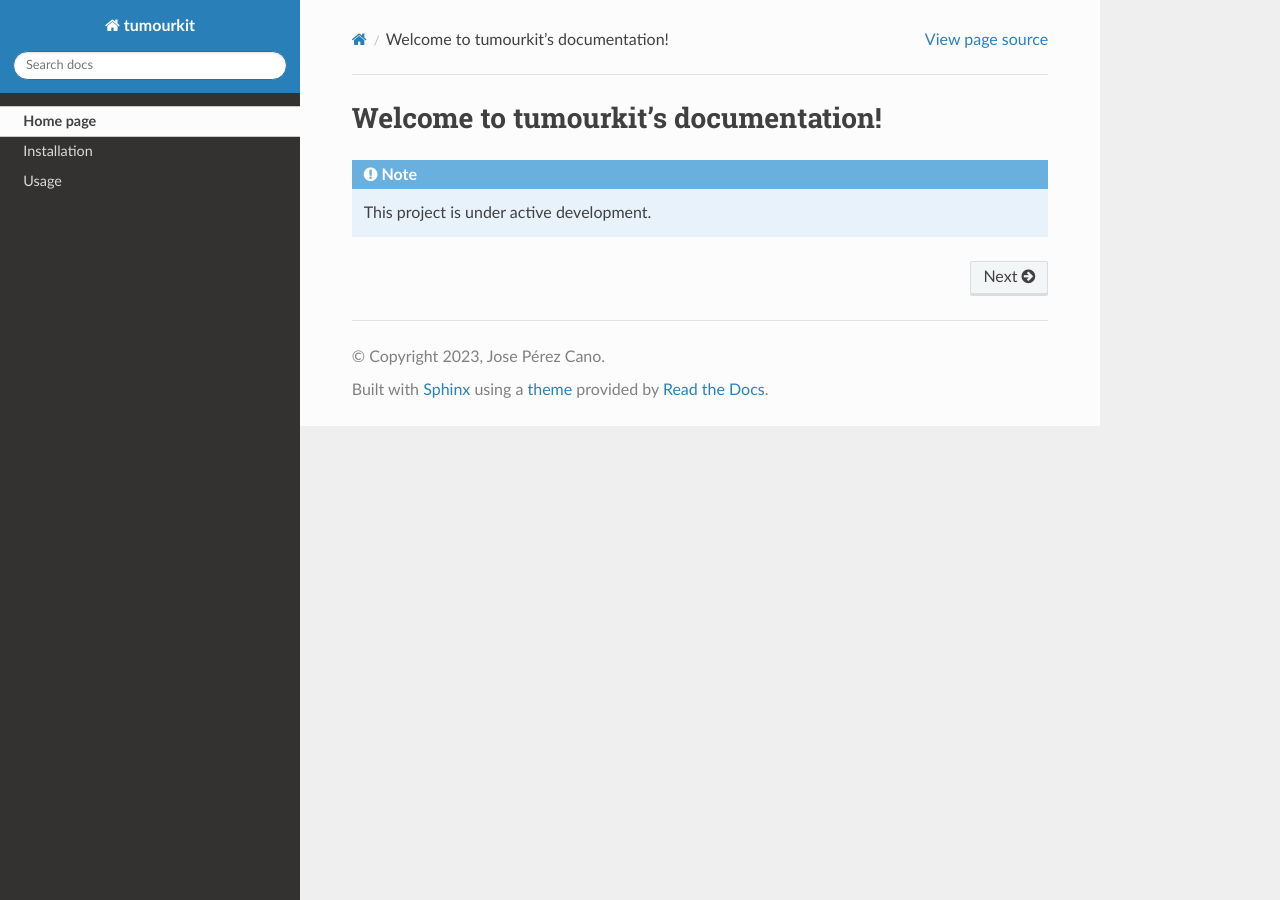
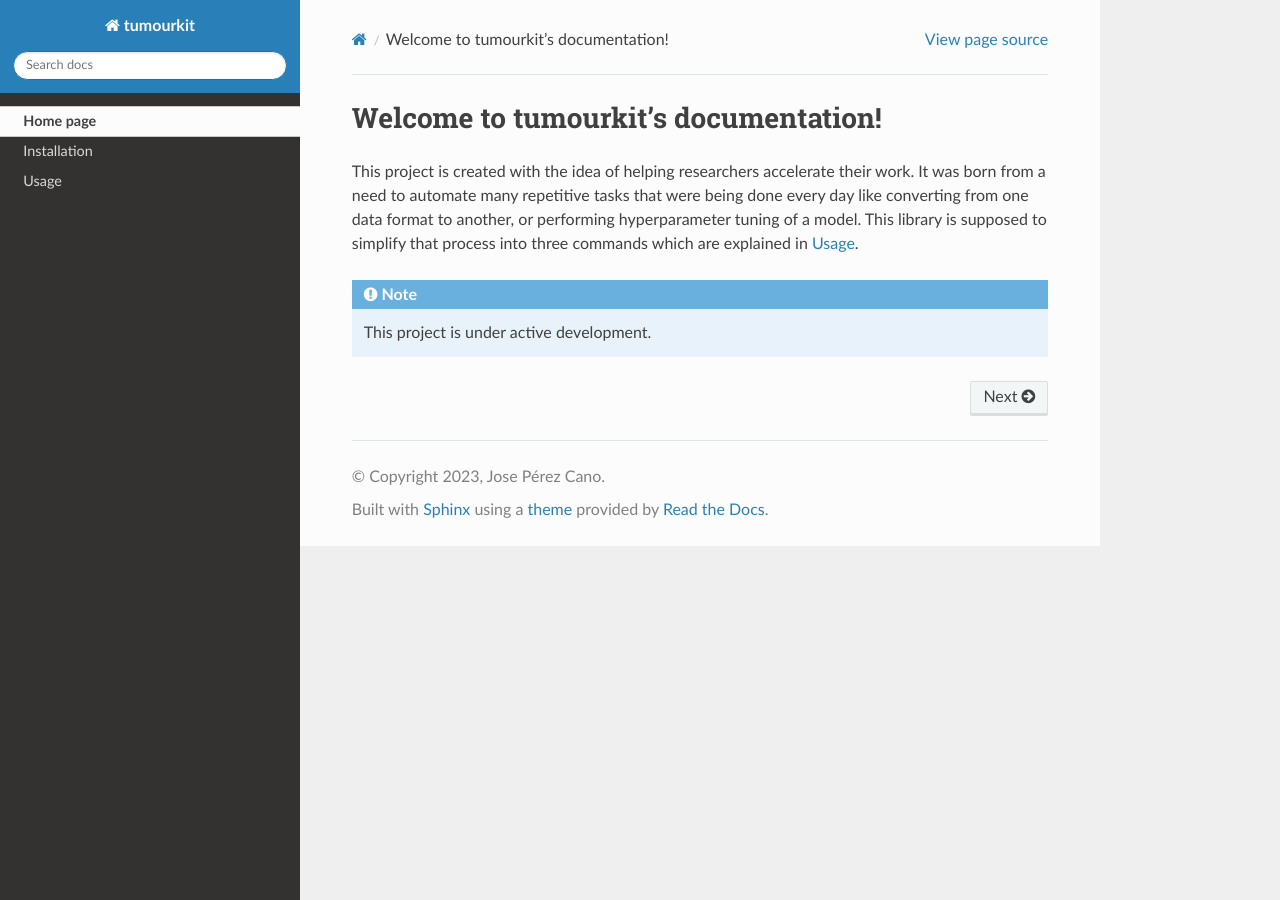
Before and after one commit to Jerry-Master/lung-tumour-study, a Sphinx documentation site: the page built from docs/source/index.rst, in a window 1280 px wide. Built offline with Sphinx 7.4.7 and the Read the Docs theme 2.0.0, drawn with Linux system fonts in a browser that asks for light colours; pages that are not in the unit, such as notebooks, are missing from menus.

Commit message:
Added Welcome page [actions skip]

```diff
--- a/docs/source/index.rst
+++ b/docs/source/index.rst
@@ -15,6 +15,11 @@ Welcome to tumourkit's documentation!
    usage
    API reference <_autosummary/tumourkit>
 
+This project is created with the idea of helping researchers accelerate their work.
+It was born from a need to automate many repetitive tasks that were being done every day like converting from
+one data format to another, or performing hyperparameter tuning of a model. This library is supposed
+to simplify that process into three commands which are explained in :doc:`usage`.
+
 .. note::
 
    This project is under active development.
--- a/docs/source/usage.rst
+++ b/docs/source/usage.rst
@@ -134,4 +134,4 @@ In order to convert from any format to any format, several commands are provided
 The last two commands are needed to convert from the graph format back to the PNG / CSV format. Each of them has specific parameters.
 To get an explanation of what parameters are needed run the commands with the :code:`-h` or :code:`--help` flags.
 
-In case you want a more in depth explanation of the code that is being executed under the hood, please refer to the :doc:`api`.
+In case you want a more in depth explanation of the code that is being executed under the hood, please refer to the :doc:`API reference <_autosummary/tumourkit>`.
```
